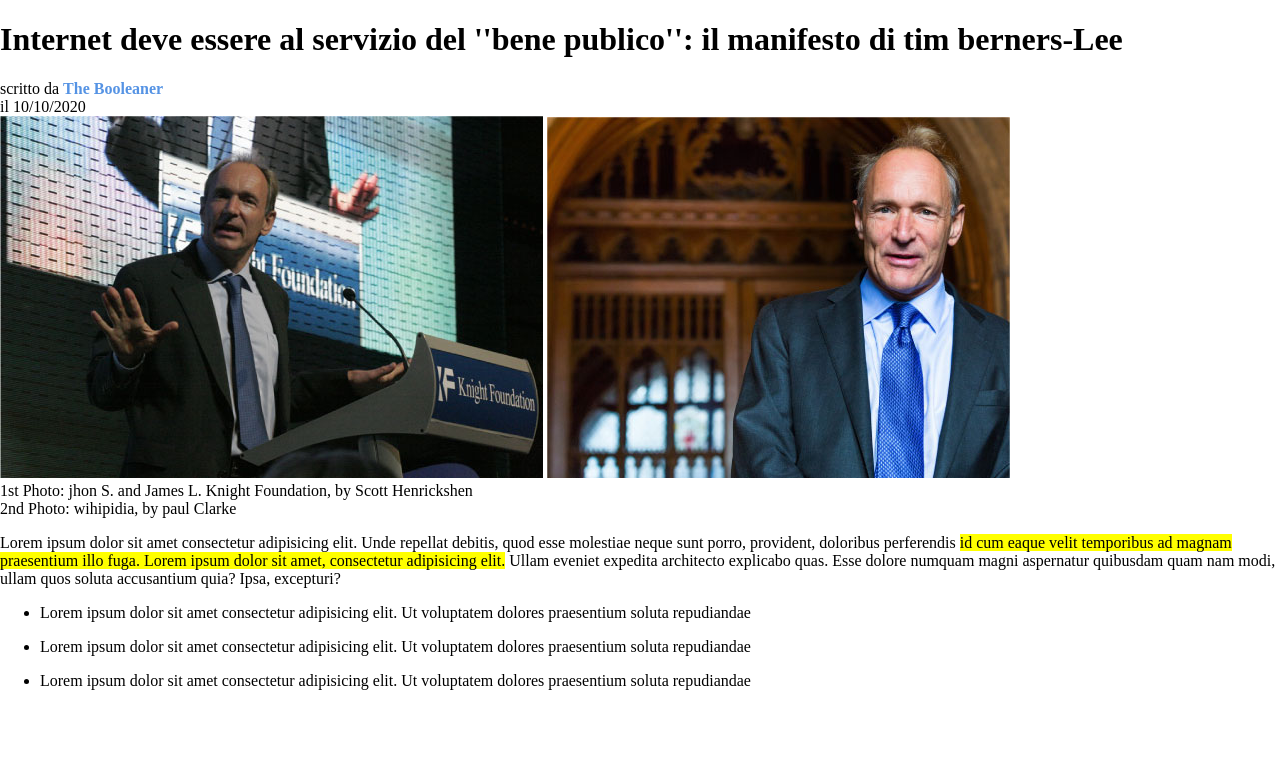
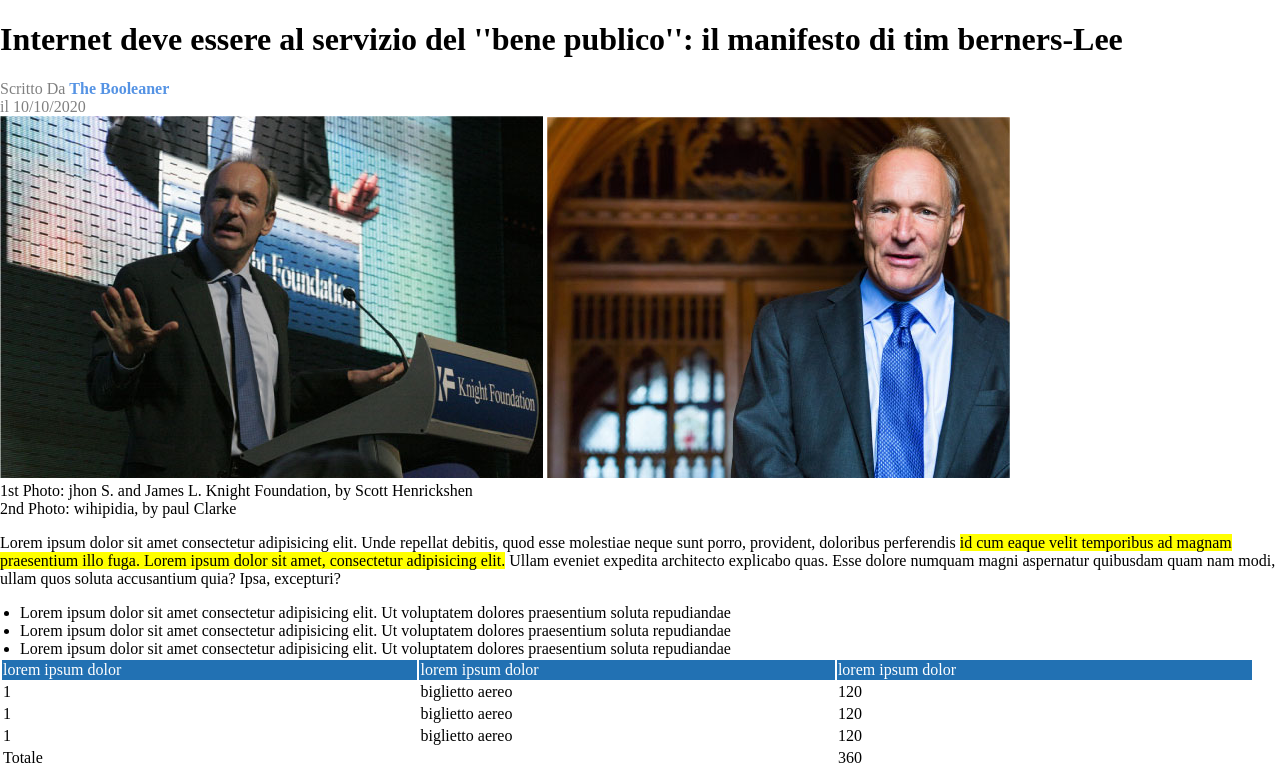
Before and after one commit to Domenico-lel/html-css-booleaner, a plain HTML site: page index.html in a window 1280 px wide. Shown: the part 130-900 px from the top of the page. Before the commit the page ends 836 px from the top, so only its background shows below. Drawn offline with Linux system fonts and the light colour scheme.

Commit message:
costruzione tabella e sviluppo *

```diff
--- a/css/style.css
+++ b/css/style.css
@@ -1,5 +1,5 @@
 body{
-    margin:0;
+    margin: 0;
 }
 .sfondo{
     background-image:url(../img/pattern.png);
@@ -16,3 +16,18 @@ body{
 .colore_testo{
     color: rgb(85, 147, 228);
 }
+ul{
+    margin: auto;
+    padding-left: 20px;
+}
+.grigio{
+    color: gray;
+}
+#tabella{
+    width: 98%;
+    height: auto;
+}
+.riga_blu{
+    background-color:#2271B3;
+    color: white;
+}
--- a/index.html
+++ b/index.html
@@ -14,8 +14,8 @@
     <!--inizio della pagina-->
     <header>
         <h1>Internet deve essere al servizio del ''bene publico'': il manifesto di tim berners-Lee</h1>
-        <div>scritto da <b class="colore_testo">The Booleaner</b></div>
-        <div>il 10/10/2020</div>
+        <div class="grigio">Scritto Da <b class="colore_testo">The Booleaner</b></div>
+        <div class="grigio">il 10/10/2020</div>
     </header>
             <img src="img/tim-1.jpg" alt="Team 1">
             <img src="img/tim-2.jpg" alt="tim 2">
@@ -23,6 +23,10 @@
         <div>1st Photo: jhon S. and James L. Knight Foundation, by Scott Henrickshen</div>
         <div>2nd Photo: wihipidia, by paul Clarke</div>
         <p>Lorem ipsum dolor sit amet consectetur adipisicing elit. Unde repellat debitis, quod esse molestiae neque sunt porro, provident, doloribus perferendis <mark>id cum eaque velit temporibus  ad magnam praesentium illo fuga. Lorem ipsum dolor sit amet, consectetur adipisicing elit.</mark> Ullam eveniet expedita architecto explicabo quas. Esse dolore numquam magni aspernatur quibusdam quam nam modi, ullam quos soluta accusantium quia? Ipsa, excepturi?</p>
+
+        <!--inizio lista NON numerata-->
+
+        <div class="lista">
             <ul>
                 <li>Lorem ipsum dolor sit amet consectetur adipisicing elit. Ut voluptatem dolores praesentium soluta repudiandae</li>
             </ul>
@@ -32,10 +36,42 @@
             <ul>
                 <li>Lorem ipsum dolor sit amet consectetur adipisicing elit. Ut voluptatem dolores praesentium soluta repudiandae</li>
             </ul>
+
+        </div>
+
         <!--fine scrittura pagina-->
 
         <!--inizio costruzione tabella-->
+        <section>
 
+            <table id="tabella">
+                <tr class="riga_blu">
+                    <td>lorem ipsum dolor</td>
+                    <td>lorem ipsum dolor</td>
+                    <td>lorem ipsum dolor</td>
+                </tr>
+                <tr>
+                    <td>1</td>
+                    <td>biglietto aereo</td>
+                    <td>120</td>
+                </tr>
+                <tr>
+                    <td>1</td>
+                    <td>biglietto aereo</td>
+                    <td>120</td>
+                </tr>
+                <tr>
+                    <td>1</td>
+                    <td>biglietto aereo</td>
+                    <td>120</td>
+                </tr>
+                <tr>
+                    <td>Totale</td>
+                    <td></td>
+                    <td>360</td>
+                </tr>
+            </table>
 
+        </section>
 </body>
 </html>
```
Lines whose indentation alone changed are shown as unchanged.
